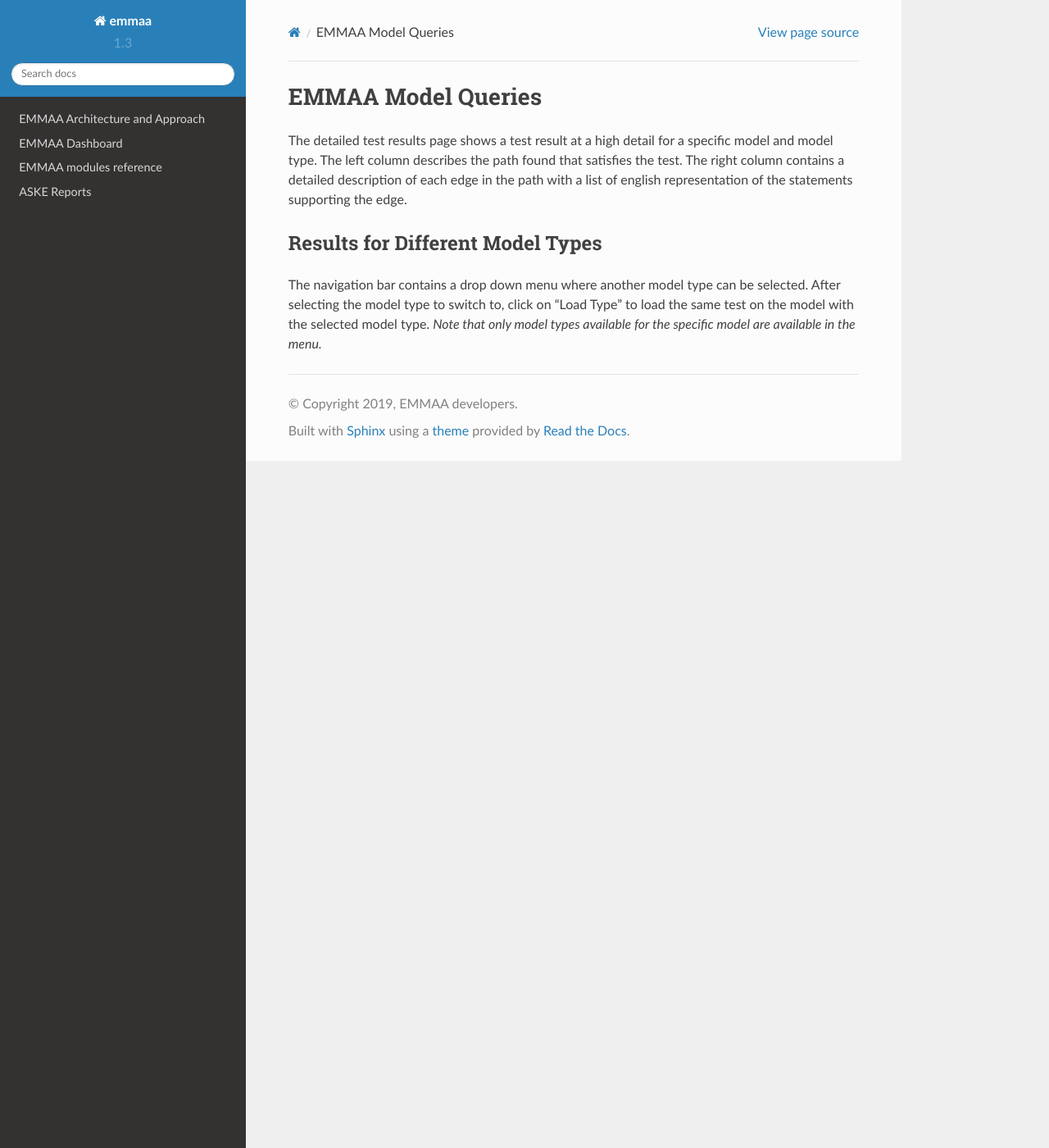
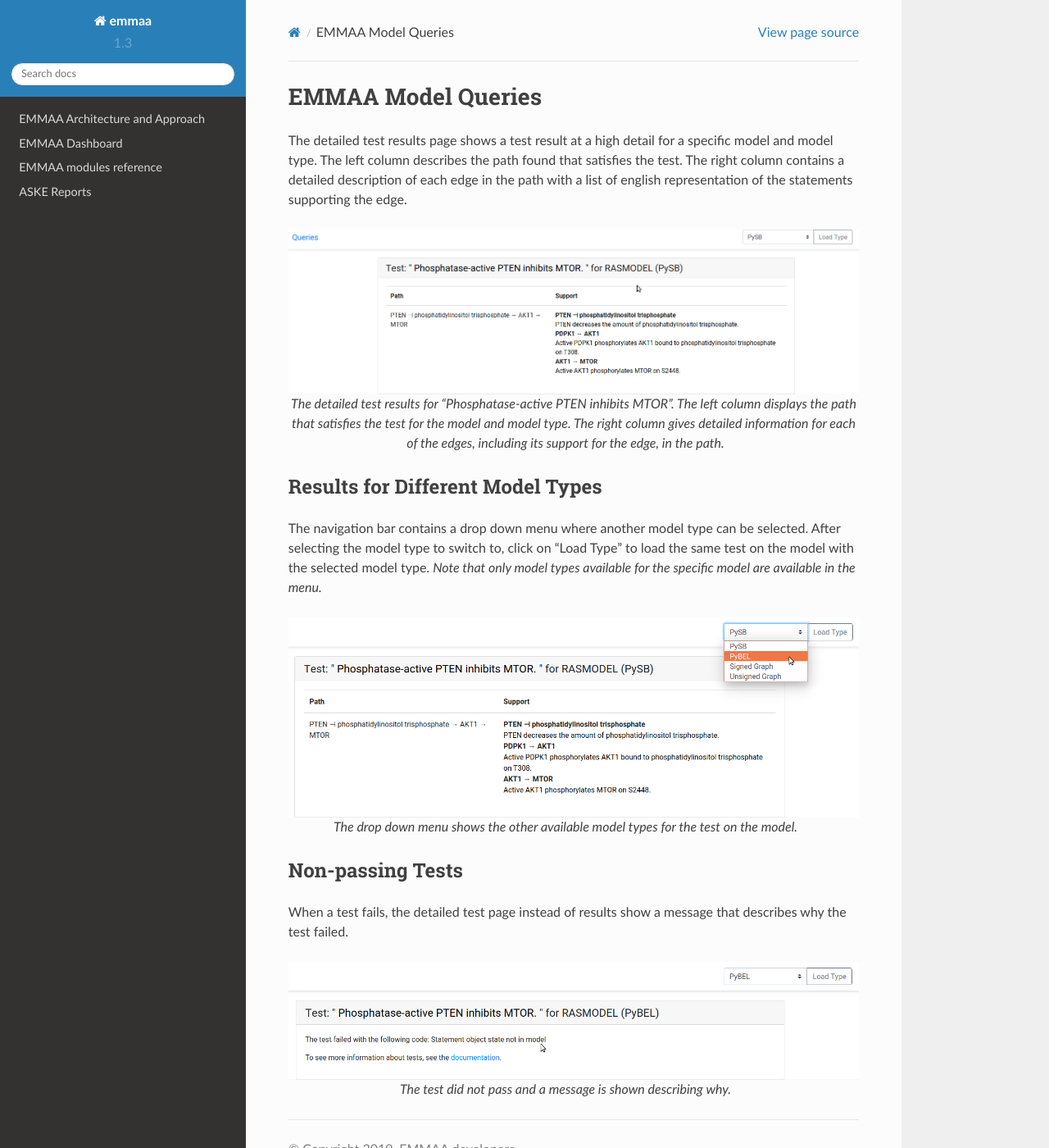
Before and after one commit to gyorilab/emmaa, a Sphinx documentation site: the page built from doc/dashboard/detailed_test_results.rst, in a window 1280 px wide and 1400 px high. Shown: the whole window at 82% size. Built offline with Sphinx 7.4.7 and the Read the Docs theme 2.0.0, drawn with Linux system fonts in a browser that asks for light colours.

Commit message:
Add images, captions. Section on non-passing tests

```diff
--- a/doc/dashboard/detailed_test_results.rst
+++ b/doc/dashboard/detailed_test_results.rst
@@ -7,6 +7,16 @@ satisfies the test. The right column contains a detailed description of each
 edge in the path with a list of english representation of the statements
 supporting the edge.
 
+.. figure:: ../_static/images/detailed_results.png
+  :align: center
+  :figwidth: 100 %
+
+  *The detailed test results for "Phosphatase-active PTEN inhibits MTOR". The
+  left column displays the path that satisfies the test for the model and
+  model type. The right column gives detailed information for each of the
+  edges, including its support for the edge, in the path.*
+
+
 Results for Different Model Types
 ---------------------------------
 
@@ -14,3 +24,22 @@ The navigation bar contains a drop down menu where another model type can be
 selected. After selecting the model type to switch to, click on "Load Type"
 to load the same test on the model with the selected model type. *Note that
 only model types available for the specific model are available in the menu.*
+
+.. figure:: ../_static/images/detailed_results_dropdown.png
+  :align: center
+  :figwidth: 100%
+
+  *The drop down menu shows the other available model types for
+  the test on the model.*
+
+Non-passing Tests
+-----------------
+
+When a test fails, the detailed test page instead of results show a message
+that describes why the test failed.
+
+.. figure:: ../_static/images/detailed_results_fail.png
+  :align: center
+  :figwidth: 100%
+
+  *The test did not pass and a message is shown describing why.*
```
